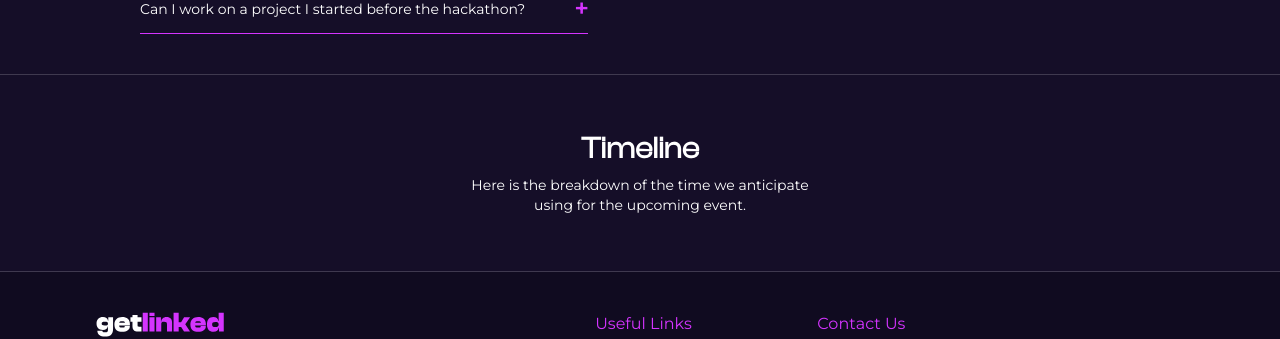
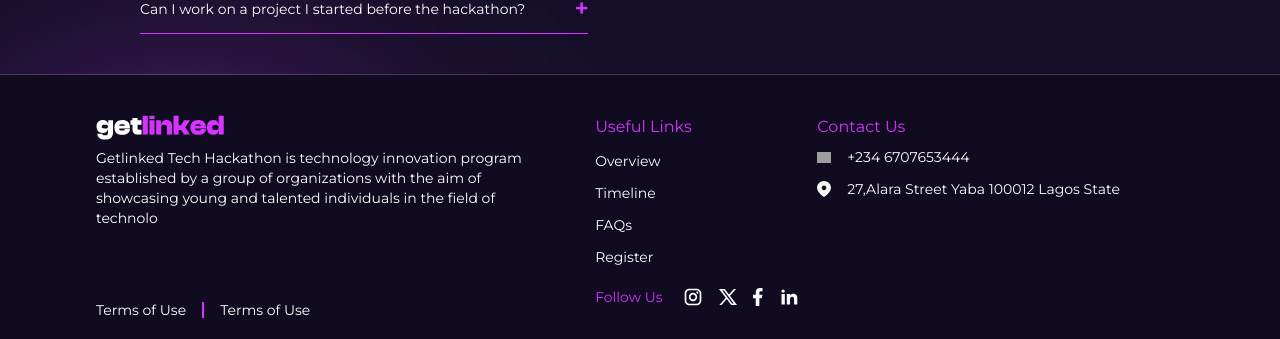
Before and after one commit to Praisecodes/getlinked, a Next.js app: page / in a window 1280 px wide. Shown: the part 2952-3291 px from the top of the page. Built offline with nearby package versions, Linux system fonts and the light colour scheme; grey boxes are pictures that could not be loaded.

Commit message:
[update] add background image

```diff
--- a/src/app/(landing_page)/layout.tsx
+++ b/src/app/(landing_page)/layout.tsx
@@ -3,7 +3,7 @@ import { Footer } from "@/components/templates";
 
 const Layout = ({ children }: { children: React.ReactNode; }): React.ReactNode => {
   return (
-    <main>
+    <main className={`bg-main_bg bg-repeat`}>
       <Header />
       <section className={`font-montserrat text-white`}>
         {children}
--- a/src/app/(landing_page)/page.tsx
+++ b/src/app/(landing_page)/page.tsx
@@ -222,15 +222,37 @@ const Page = (): React.ReactNode => {
       </section>
 
       {/**Timeline Section */}
-      <section className={`py-14 border-b border-b-[#FFFFFF2E] lg:px-28 px-4 flex flex-col items-center justify-center`}>
+      {/* <section className={`py-14 border-b border-b-[#FFFFFF2E] lg:px-28 px-4 flex flex-col items-center justify-center`}>
         <h1 className={`font-clash-display text-3xl font-extrabold`}>
           Timeline
         </h1>
         <p className={`text-white text-sm w-[33%] mt-2 text-center`}>
           Here is the breakdown of the time we anticipate
           using for the upcoming event.
-        </p>
-      </section>
+        </p> <br /> <br />
+
+        <section className={` px-4 flex justify-center items-center flex-col`}>
+          <div className={`flex items-end justify-between`}>
+            <section className={`w-[25rem]`}>
+              <h2 className={`text-[#D434FE] text-right font-bold text-xl`}>
+                Hackathon Announcement
+              </h2>
+              <p className={`text-sm text-right`}>
+                The getlinked tech hackathon 1.0 is formally announced
+                to the general public and teams begin to get ready to register
+              </p>
+            </section>
+
+            <p className={`bg-text-grad px-5 py-3 mx-20 rounded-full`}>
+              1
+            </p>
+
+            <p className={`text-[#D434FE] text-xl font-bold`}>
+              November 18, 2023
+            </p>
+          </div>
+        </section>
+      </section> */}
     </>
   )
 }
--- a/tailwind.config.ts
+++ b/tailwind.config.ts
@@ -19,6 +19,7 @@ const config: Config = {
           'conic-gradient(from 180deg at 50% 50%, var(--tw-gradient-stops))',
         'button-gradient': "linear-gradient(270deg, #903AFF 0%, #FE34B9 100%)",
         "text-grad": "linear-gradient(90deg, #903AFF 3.08%, #FF26B9 93.85%)",
+        "main_bg": "url('/images/backgroun-image.svg')",
       },
     },
   },
```
Also changed, not shown: public/images/backgroun-image.svg (added).
